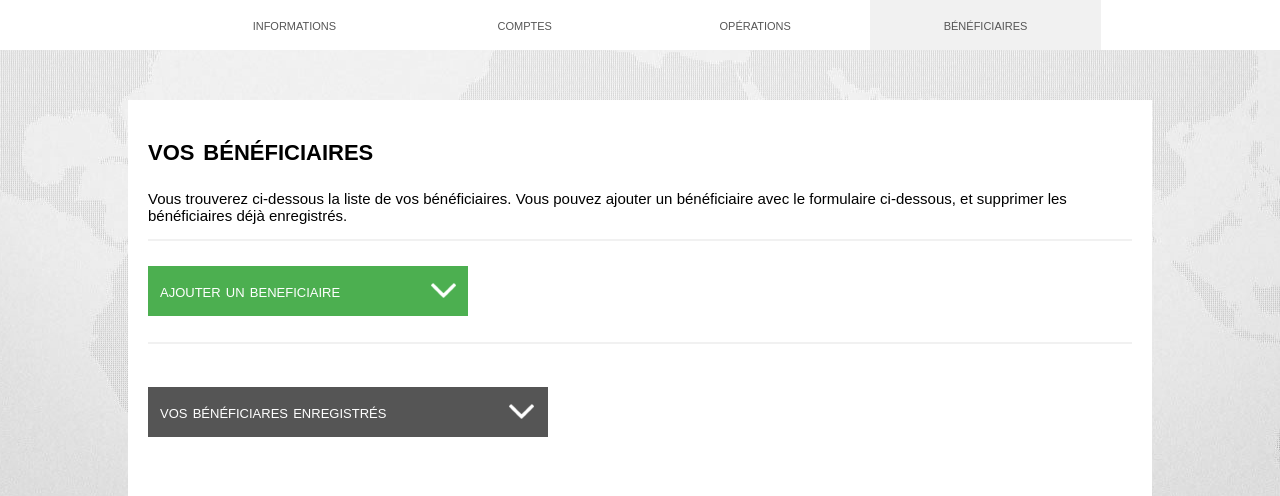
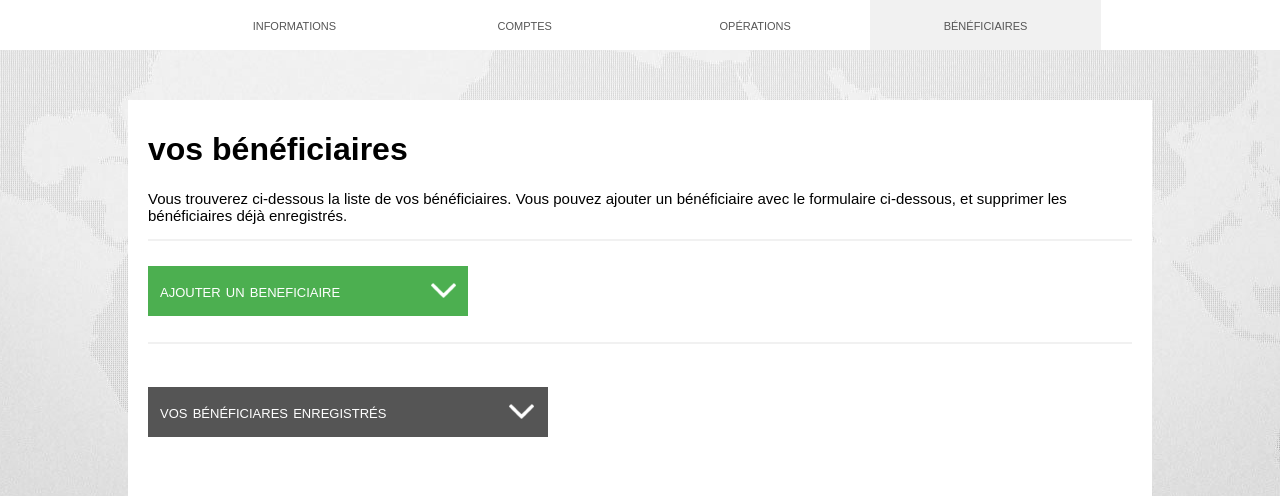
Before and after one commit to Fafou59/BankupV3, a PHP site: page /admin/mirroring_Admin.php in a window 1280 px wide, after a click on "bénéficiaires". Shown: the part 80-576 px from the top of the page. Run offline with PHP 8.4, Linux system fonts and the light colour scheme; the visitor is signed in with stand-in values (Sample User, id 1); data that the repository does not hold is empty; some libraries are stand-ins or nearby versions.

Commit message:
Update beneficiaires_EC.php

```diff
--- a/admin/support/beneficiaires_EC.php
+++ b/admin/support/beneficiaires_EC.php
@@ -1,5 +1,5 @@
 <div id="beneficiaires" class="item_EC">
-    <h1 style="font-variant: small-caps;">vos bénéficiaires</h1>
+    <h1>vos bénéficiaires</h1>
     <p style="font-size: 15px">Vous trouverez ci-dessous la liste de vos bénéficiaires. Vous pouvez ajouter un bénéficiaire avec le formulaire ci-dessous, et supprimer les bénéficiaires déjà enregistrés.</p>
     <hr>
     <table>
```
